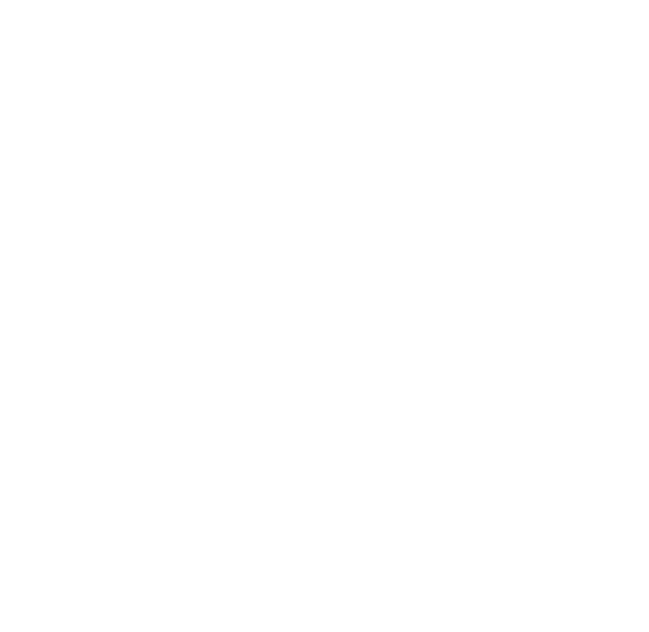
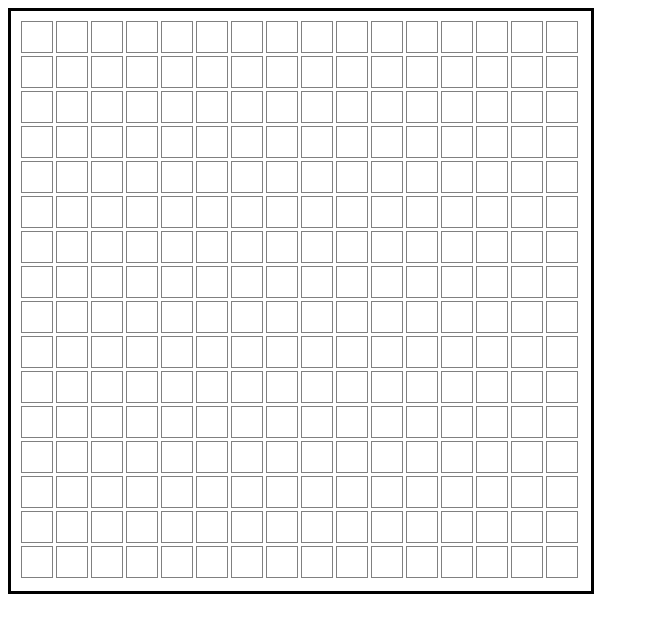
Before and after one commit to midnightmoet/Etch-A-Sketch_TOP, a plain HTML site: page index.html in a window 1280 px wide. Shown: the whole page, without its empty margins (0-649 px from the left). Drawn offline with Linux system fonts and the light colour scheme.

Commit message:
Made inital 16x16 grid

```diff
--- a/index.html
+++ b/index.html
@@ -5,8 +5,10 @@
     <meta http-equiv="X-UA-Compatible" content="IE=edge">
     <meta name="viewport" content="width=device-width, initial-scale=1.0">
     <title>Etch-A-Sketch</title>
+    <link rel="stylesheet" href="style.css">
+    <script src="script.js" defer></script>
 </head>
 <body>
-
+    <div id="container"></div>
 </body>
 </html>
--- a/script.js
+++ b/script.js
@@ -0,0 +1,10 @@
+const container = document.getElementById('container');
+
+function makeDivs(numDivs){
+    for(let d = 0; d < numDivs; d++){
+        let cells = document.createElement('div');
+        container.appendChild(cells);
+    }
+}
+
+makeDivs(256);
--- a/style.css
+++ b/style.css
@@ -0,0 +1,14 @@
+#container {
+    display: grid;
+    grid-template-columns: auto auto auto auto auto auto auto auto auto auto auto auto auto auto auto auto;
+    width: 560px;
+    height: 560px;
+    border: 3px solid black;
+    padding: 10px;
+}
+
+#container > div {
+    width: 30px;
+    height: 30px;
+    border: 1px solid gray;
+}
```
Also changed, not shown: 1 other file.
